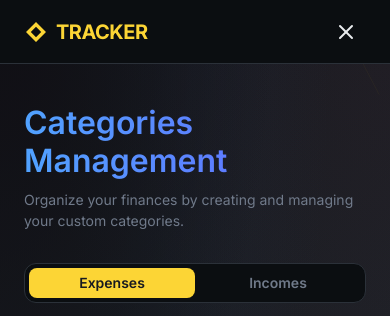
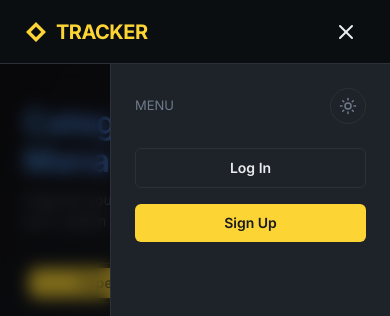
Before and after one commit to sudo-hassan-zahid/personal-expense-tracker, a Next.js app: page /dashboard/categories in a window 390 px wide. Both pictures are taken after a click on the button 346 px from the left and 31 px from the top of the page. Shown: the top 316 px of the page. Built offline with nearby package versions, Linux system fonts and the light colour scheme; no server answers; the database is empty.

Commit message:
mobile-optimization: implement mobile menu drawer

```diff
--- a/components/TopNavClient.tsx
+++ b/components/TopNavClient.tsx
@@ -85,6 +85,81 @@
           </button>
         </div>
       </header>
+
+      {/* Mobile Menu Overlay */}
+      {isOpen && (
+        <div
+          className="fixed inset-0 bg-black/50 backdrop-blur-sm z-40 md:hidden animate-in fade-in"
+          onClick={() => setIsOpen(false)}
+        />
+      )}
+
+      {/* Mobile Menu Drawer */}
+      <div
+        className={`fixed top-[64px] right-0 bottom-0 w-[280px] bg-(--color-surface-card-dark) border-l border-(--color-hairline-on-dark) z-40 md:hidden transition-transform duration-300 ease-in-out ${
+          isOpen ? "translate-x-0" : "translate-x-full"
+        }`}
+      >
+        <div className="flex flex-col p-6 gap-6">
+          <div className="flex items-center justify-between">
+            <span className="text-body-sm font-semibold uppercase tracking-wider text-(--color-muted)">
+              Menu
+            </span>
+            <ThemeToggle initialTheme={activeTheme} />
+          </div>
+
+          <nav className="flex flex-col gap-4">
+            {user ? (
+              <>
+                <Link
+                  href="/dashboard"
+                  className="text-title-sm text-(--color-body) hover:text-(--color-primary) py-2 border-b border-(--color-hairline-on-dark)"
+                  onClick={() => setIsOpen(false)}
+                >
+                  Dashboard
+                </Link>
+                <Link
+                  href="/dashboard/categories"
+                  className="text-title-sm text-(--color-body) hover:text-(--color-primary) py-2 border-b border-(--color-hairline-on-dark)"
+                  onClick={() => setIsOpen(false)}
+                >
+                  Categories
+                </Link>
+                <Link
+                  href="/dashboard/profile"
+                  className="text-title-sm text-(--color-body) hover:text-(--color-primary) py-2 border-b border-(--color-hairline-on-dark)"
+                  onClick={() => setIsOpen(false)}
+                >
+                  Profile
+                </Link>
+                <form action="/auth/signout" method="post" className="mt-4">
+                  <button className="w-full text-button text-white bg-red-600 hover:bg-red-700 px-4 py-3 rounded-md transition-colors">
+                    Log Out
+                  </button>
+                </form>
+              </>
+            ) : (
+              <div className="flex flex-col gap-4">
+                <Link
+                  href="/login"
+                  className="text-button text-center text-(--color-body) border border-(--color-hairline-on-dark) py-3 rounded-md"
+                  onClick={() => setIsOpen(false)}
+                >
+                  Log In
+                </Link>
+                <Link
+                  href="/signup"
+                  className="text-button text-center bg-(--color-primary) text-(--color-on-primary) py-3 rounded-md"
+                  onClick={() => setIsOpen(false)}
+                >
+                  Sign Up
+                </Link>
+              </div>
+            )}
+          </nav>
+        </div>
+      </div>
+
     </>
   );
 }
```
